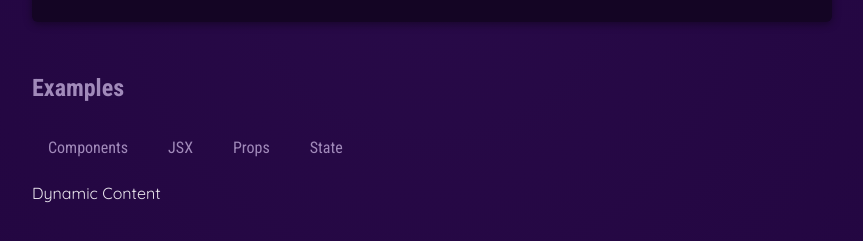
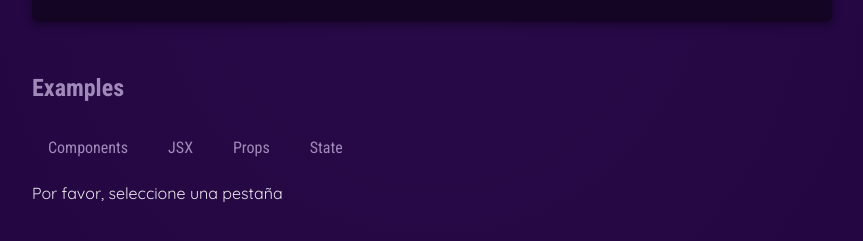
Before and after one commit to carlos-vega-instipp/01-starting-project, a React (Vite) app: page / in a window 1280 px wide. Shown: the part 677-918 px from the top of the page, without its empty margins (208-1071 px from the left). Built offline with nearby package versions, Linux system fonts and the light colour scheme.

Commit message:
53. How NOT to Update the UI - A Look Behind The Scenes of React [Core Concept]

```diff
--- a/src/App.jsx
+++ b/src/App.jsx
@@ -4,8 +4,12 @@ import CoreConcept from "./components/CoreConcept.jsx";
 import TabButton from "./components/TabButton.jsx";
 
 function App() {
+
+  let selectedTab = "Por favor, seleccione una pestaña";
+
   function handleSelect(selectedButton) {
     // selectedButton => 'Components', 'JSX', 'Props', 'States'
+    selectedTab = selectedButton;
     console.log("selectedButton", selectedButton);
   }
 
@@ -44,7 +48,7 @@ function App() {
             <TabButton onSelect={() => handleSelect("props")}>Props</TabButton>
             <TabButton onSelect={() => handleSelect("state")}>State</TabButton>
           </menu>
-          Dynamic Content
+          {selectedTab}
         </section>
       </main>
     </div>
```
